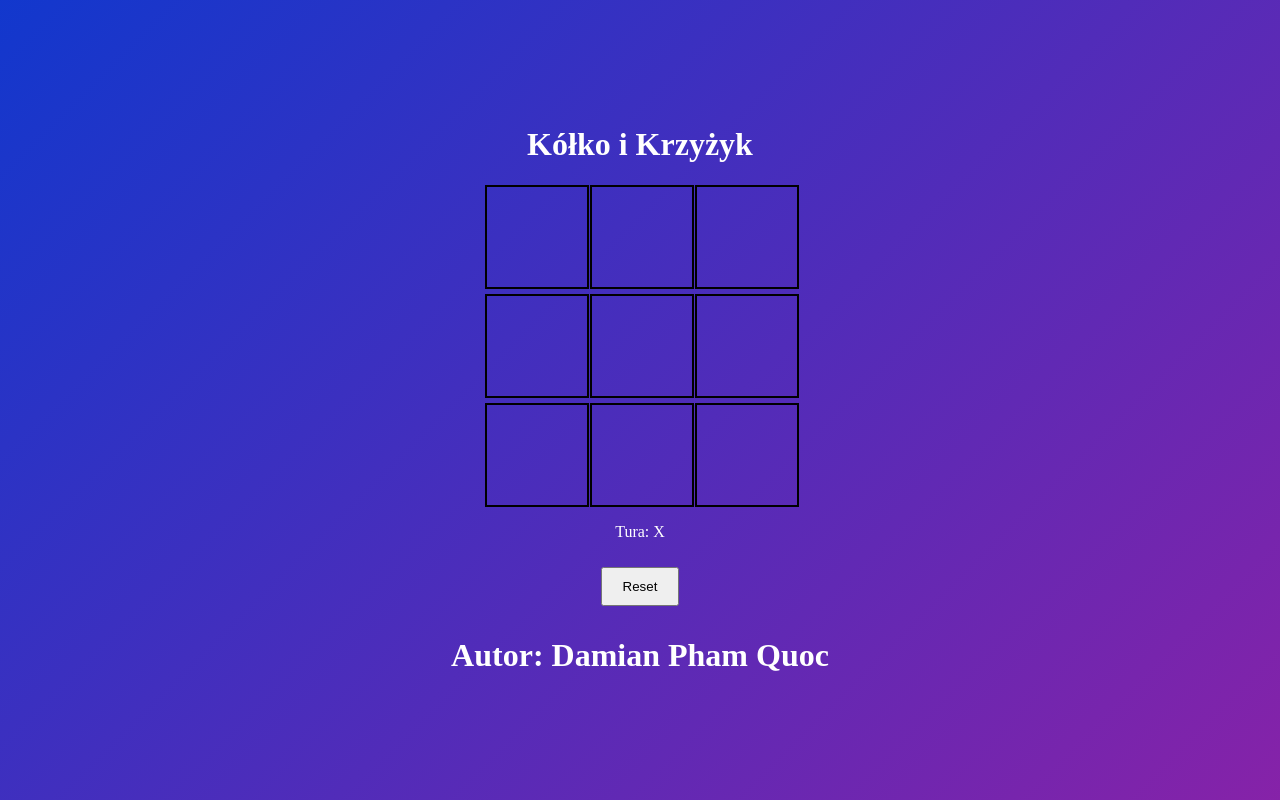
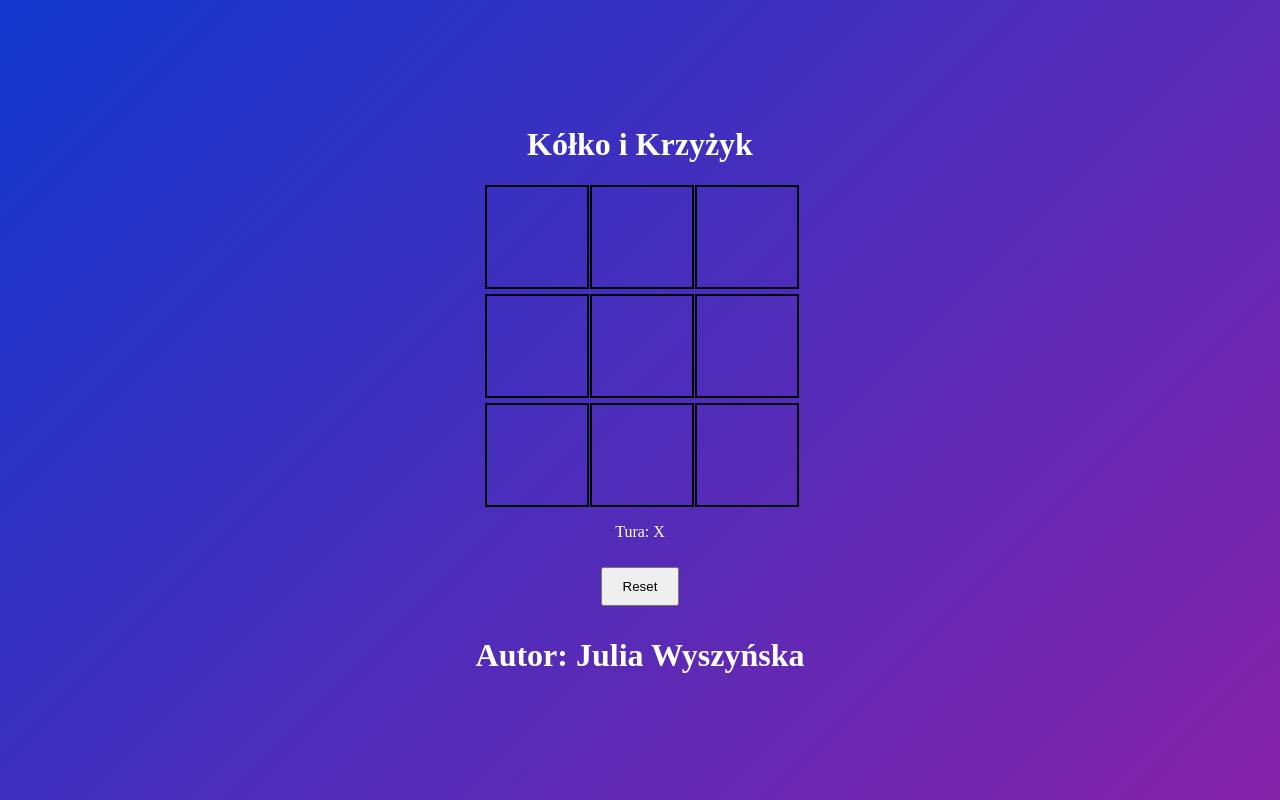
Before and after one commit to jwviis/kolkoikrzyzyk, a plain HTML site: page index.html in a window 1280 px wide. Drawn offline with Linux system fonts and the light colour scheme.

Commit message:
Update index.html

```diff
--- a/index.html
+++ b/index.html
@@ -76,7 +76,7 @@
         <div id="board" class="board"></div>
         <p id="message">Tura: X</p>
         <button id="resetBtn">Reset</button>
-        <h1>Autor: Damian Pham Quoc </h1>
+        <h1>Autor: Julia Wyszyńska </h1>
     </div>
 
     <script src="script.js"></script>
```
